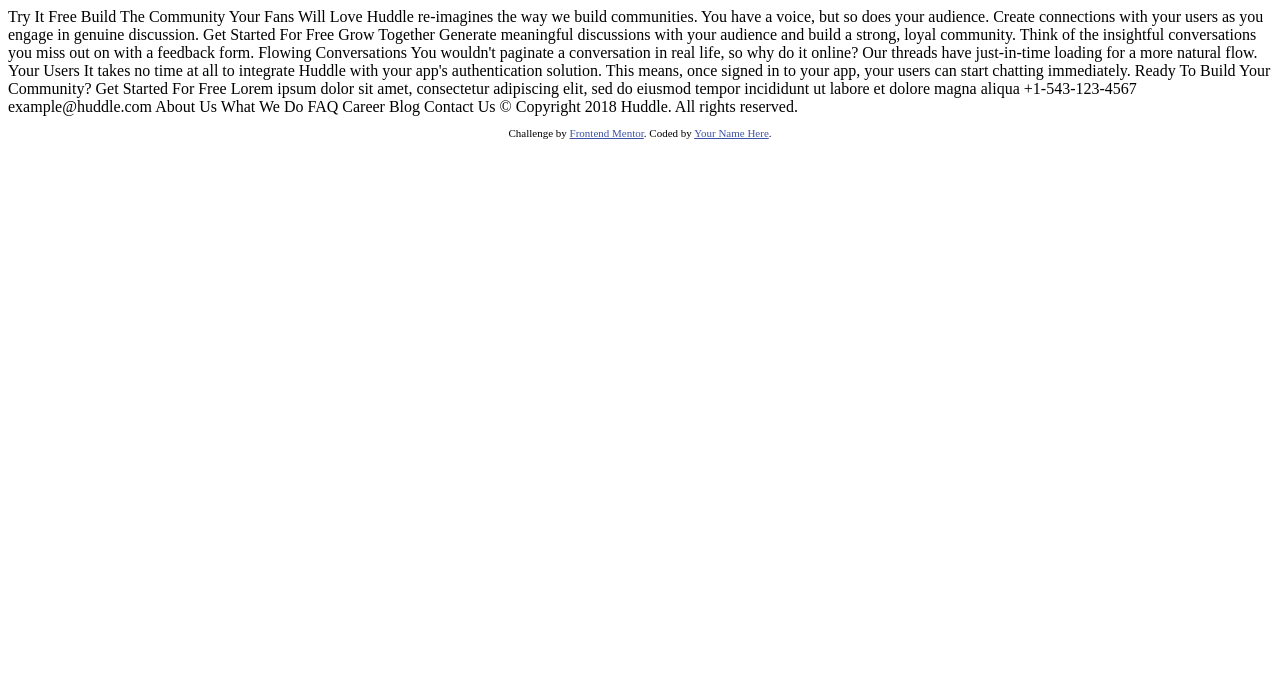
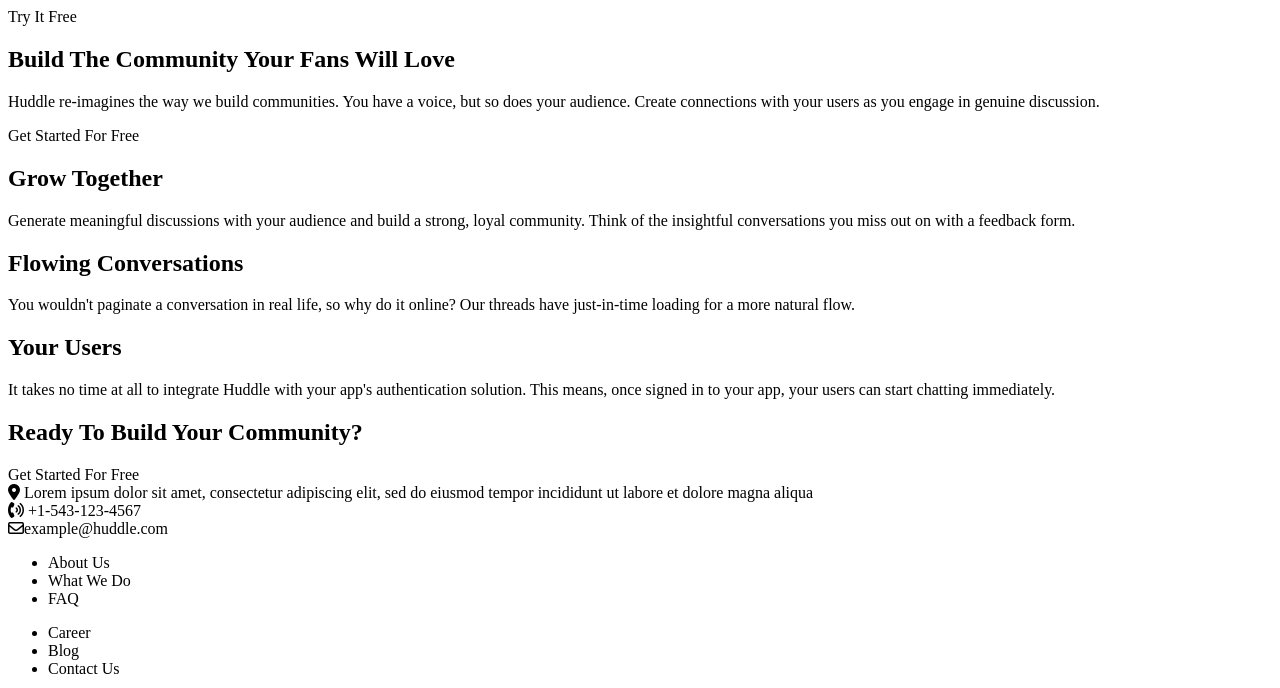
Before and after one commit to krishee107/FRONTENDMENTOR_Huddle-landing-page-, a plain HTML site: page index.html in a window 1280 px wide. Shown: the top 688 px of the page. Drawn offline with Linux system fonts and the light colour scheme.

Commit message:
HTML structure

```diff
--- /dev/null
+++ b/css/style.css
@@ -0,0 +1,16 @@
+@import url('https://fonts.googleapis.com/css2?family=Poppins:ital,wght@0,600;1,600&display=swap');
+@import url('https://fonts.googleapis.com/css2?family=Open+Sans:wght@400;700&display=swap');
+
+
+:root{
+    --mobile: 375px;
+    --desktop: 1440px;
+
+    /* Primary */
+    --pink:hsl(322, 100%, 66%);
+
+    /* Neutral */
+    --color1:hsl(193, 100%, 96%);
+    --color2:hsl(192, 100%, 9%);
+    --color3:hsl(208, 11%, 55%)
+}
--- a/index.html
+++ b/index.html
@@ -7,64 +7,89 @@
   <link rel="icon" type="image/png" sizes="32x32" href="./images/favicon-32x32.png">
 
   <title>Frontend Mentor | Huddle landing page with alternating feature blocks</title>
-
-  <!-- Feel free to remove these styles or customise in your own stylesheet 👍 -->
-  <style>
-    .attribution { font-size: 11px; text-align: center; }
-    .attribution a { color: hsl(228, 45%, 44%); }
-  </style>
+  <link rel="stylesheet" href="./css/style.css">
+  <link rel="stylesheet" href="https://cdnjs.cloudflare.com/ajax/libs/font-awesome/6.2.1/css/all.min.css" integrity="sha512-MV7K8+y+gLIBoVD59lQIYicR65iaqukzvf/nwasF0nqhPay5w/9lJmVM2hMDcnK1OnMGCdVK+iQrJ7lzPJQd1w==" crossorigin="anonymous" referrerpolicy="no-referrer" />
 </head>
 <body>
+  <div class="content">
+    <header>
+      <div class="logo"></div>
+      <div class="button tryit">Try It Free</div>
+    </header>
 
-  Try It Free
+    <section class="hero">
+      <h1>Build The Community Your Fans Will Love</h1>
+      <p> Huddle re-imagines the way we build communities. You have a voice, but so does your audience.
+        Create connections with your users as you engage in genuine discussion.</p>
+        <div class="button getstarted">Get Started For Free</div>
+        <div class="hero-img"></div>
+    </section>
 
-  Build The Community Your Fans Will Love
+    <div class="boxes">
+      <div class="box grow">
+        <div class="box-img"></div>
+        <h2>Grow Together</h2>
+        <p>  Generate meaningful discussions with your audience and build a strong, loyal community.
+          Think of the insightful conversations you miss out on with a feedback form. </p>
+      </div>
 
-  Huddle re-imagines the way we build communities. You have a voice, but so does your audience.
-  Create connections with your users as you engage in genuine discussion.
+      <div class="box flowing">
+        <div class="box-img"></div>
+        <h2>  Flowing Conversations</h2>
+        <p>   You wouldn't paginate a conversation in real life, so why do it online? Our threads
+          have just-in-time loading for a more natural flow.</p>
+      </div>
 
-  Get Started For Free
+      <div class="box users">
+        <div class="box-img"></div>
+        <h2>Your Users</h2>
+        <p>  It takes no time at all to integrate Huddle with your app's authentication solution.
+          This means, once signed in to your app, your users can start chatting immediately.</p>
+      </div>
+    </div>
 
-  Grow Together
+    <section class="build">
+      <h2>Ready To Build Your Community?</h2>
+      <div class="button getstarted">Get Started For Free</div>
+    </section>
 
-  Generate meaningful discussions with your audience and build a strong, loyal community.
-  Think of the insightful conversations you miss out on with a feedback form.
+    <footer>
+      <!-- Footer izq-->
+      <div class="footer-first">
+        <div class="logo"></div>
+        <!-- Info -->
+        <div class="info">
+          <div class="ubi"><i class="fa-solid fa-location-dot"></i> Lorem ipsum dolor sit amet, consectetur adipiscing elit, sed do eiusmod tempor
+            incididunt ut labore et dolore magna aliqua</div>
+          <div class="phone"><i class="fa-solid fa-phone-volume"></i>  +1-543-123-4567</div>
+          <div class="email"><i class="fa-regular fa-envelope"></i>example@huddle.com</div>
+        </div>
+      </div>
+      <!-- Footer centro -->
+      <div class="footer-second">
+        <ul>
+          <li>About Us</li>
+          <li>What We Do</li>
+          <li>FAQ</li>
+        </ul>
 
-  Flowing Conversations
+        <ul>
+          <li>Career</li>
+          <li>Blog</li>
+          <li>Contact Us</li>
+        </ul>
+      </div>
+      <!-- Footer derecha -->
+      <div class="footer-third">
+        <div class="redes">
+          <div class="red"><i class="fa-brands fa-facebook-f"></i></div>
+          <div class="red"><i class="fa-brands fa-twitter"></i></div>
+          <div class="red"><i class="fa-brands fa-instagram"></i></div>
+        </div>
+      </div>
+      <div class="copy">&copy; Copyright 2018 Huddle. All rights reserved.</div>
+    </footer>
+  </div>
 
-  You wouldn't paginate a conversation in real life, so why do it online? Our threads
-  have just-in-time loading for a more natural flow.
-
-  Your Users
-
-  It takes no time at all to integrate Huddle with your app's authentication solution.
-  This means, once signed in to your app, your users can start chatting immediately.
-
-  Ready To Build Your Community?
-
-  Get Started For Free
-
-  Lorem ipsum dolor sit amet, consectetur adipiscing elit, sed do eiusmod tempor
-  incididunt ut labore et dolore magna aliqua
-
-  +1-543-123-4567
-  example@huddle.com
-
-  About Us
-  What We Do
-  FAQ
-
-  Career
-  Blog
-  Contact Us
-
-  &copy; Copyright 2018 Huddle. All rights reserved.
-
-  <footer>
-    <p class="attribution">
-      Challenge by <a href="https://www.frontendmentor.io?ref=challenge" target="_blank">Frontend Mentor</a>.
-      Coded by <a href="#">Your Name Here</a>.
-    </p>
-  </footer>
 </body>
 </html>
```
